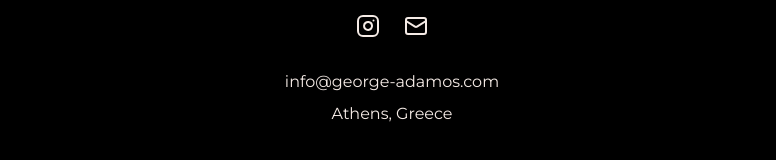
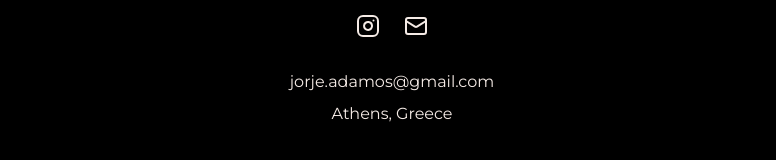
Before and after one commit to pdimitris7/GeorgeAdamos, a Next.js app: page /privacy-policy in a window 1280 px wide. Shown: the part 1615-1775 px from the top of the page, without its empty margins (248-1024 px from the left). Built offline with nearby package versions, Linux system fonts and the light colour scheme; a web font is replaced by a local one.

Commit message:
Fix footer displayed email to jorje.adamos@gmail.com

```diff
--- a/components/footer.tsx
+++ b/components/footer.tsx
@@ -37,7 +37,7 @@ export default function Footer() {
           </div>
 
           <div className="text-center mb-8">
-            <p className="mb-2">info@george-adamos.com</p>
+            <p className="mb-2">jorje.adamos@gmail.com</p>
             <p>Athens, Greece</p>
           </div>
 
```
